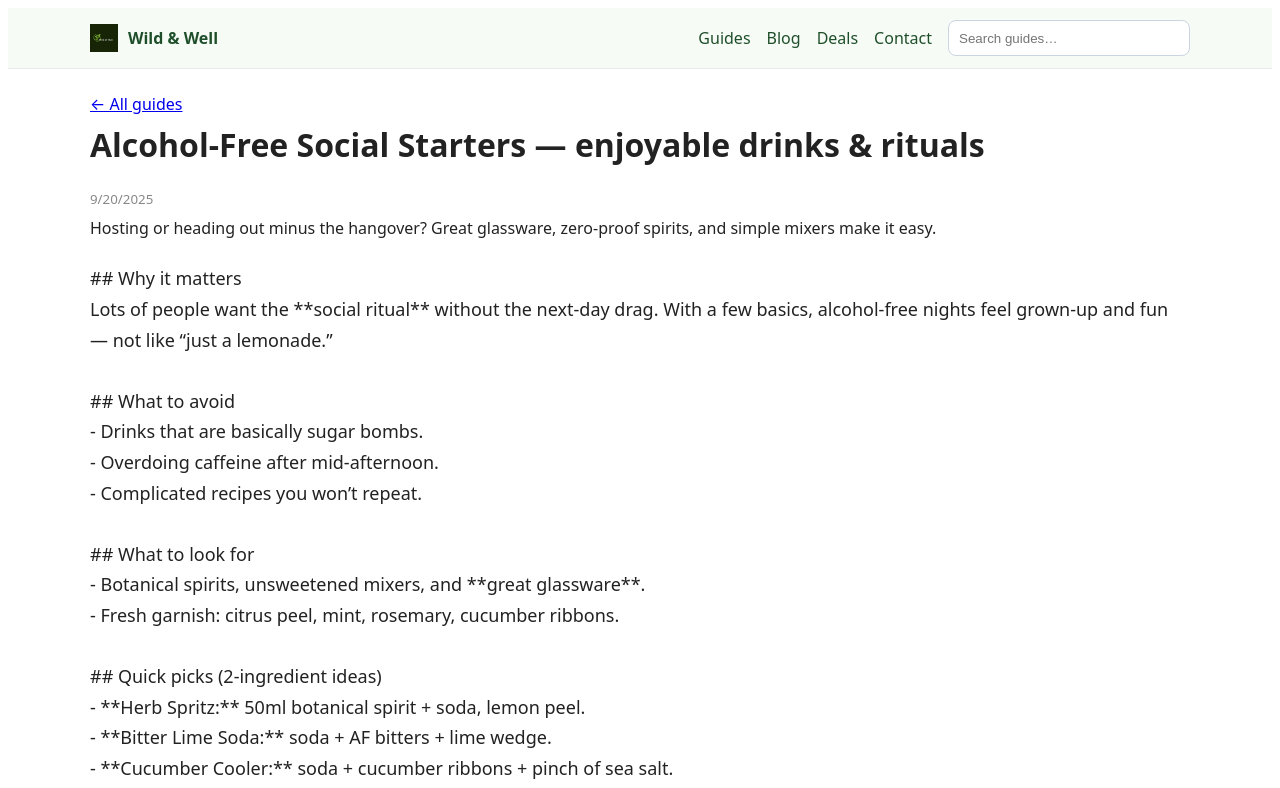
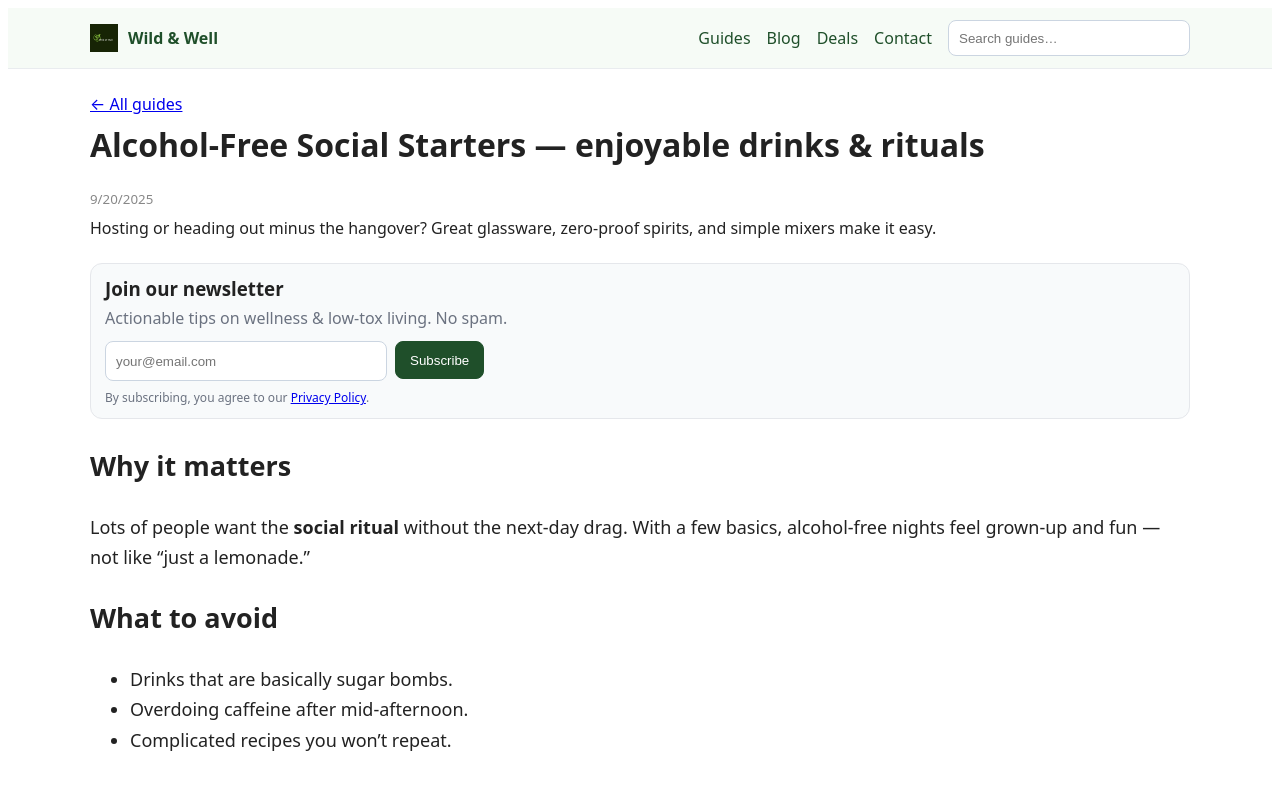
Before and after one commit to dariosandison/Eco---Holistic, a Next.js app: page /guides/alcohol-free-social-starters in a window 1280 px wide. Shown: the top 788 px of the page. Built offline with nearby package versions, Linux system fonts and the light colour scheme.

Commit message:
Update [slug].js

```diff
--- a/pages/guides/[slug].js
+++ b/pages/guides/[slug].js
@@ -1,6 +1,8 @@
 // pages/guides/[slug].js
 import Link from 'next/link';
+import Newsletter from '../../components/Newsletter';
 import { getAllSlugs, getDocBySlug } from '../../lib/content';
+import { renderMarkdown } from '../../lib/markdown';
 
 export async function getStaticPaths() {
   const slugs = getAllSlugs({ dir: 'content/guides' });
@@ -14,19 +16,24 @@ export async function getStaticProps({ params }) {
     fields: ['slug', 'title', 'date', 'content', 'excerpt'],
   });
   if (!doc) return { notFound: true };
-  return { props: { doc } };
+  const html = renderMarkdown(doc.content || '');
+  return { props: { doc, html } };
 }
 
-export default function GuidePage({ doc }) {
+export default function GuidePage({ doc, html }) {
   return (
     <div>
       <p style={{ margin: 0 }}><Link href="/guides">← All guides</Link></p>
       <h1 style={{ marginTop: 8 }}>{doc.title || doc.slug}</h1>
       {doc.date && <small style={{ color: '#888' }}>{new Date(doc.date).toLocaleDateString()}</small>}
       {doc.excerpt && <p style={{ marginTop: 8 }}>{doc.excerpt}</p>}
-      <article style={{ marginTop: 24, whiteSpace: 'pre-wrap', lineHeight: 1.7, fontSize: 18 }}>
-        {doc.content || 'No content yet.'}
-      </article>
+
+      <Newsletter compact />
+
+      <article
+        style={{ marginTop: 24, lineHeight: 1.7, fontSize: 18 }}
+        dangerouslySetInnerHTML={{ __html: html }}
+      />
     </div>
   );
 }
```
